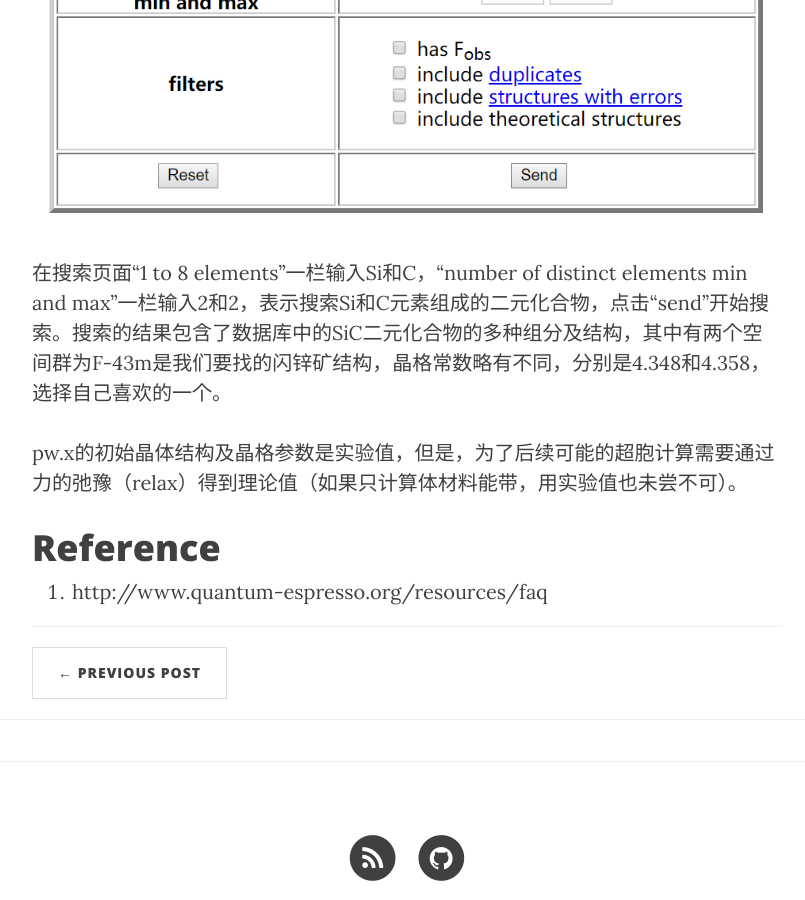
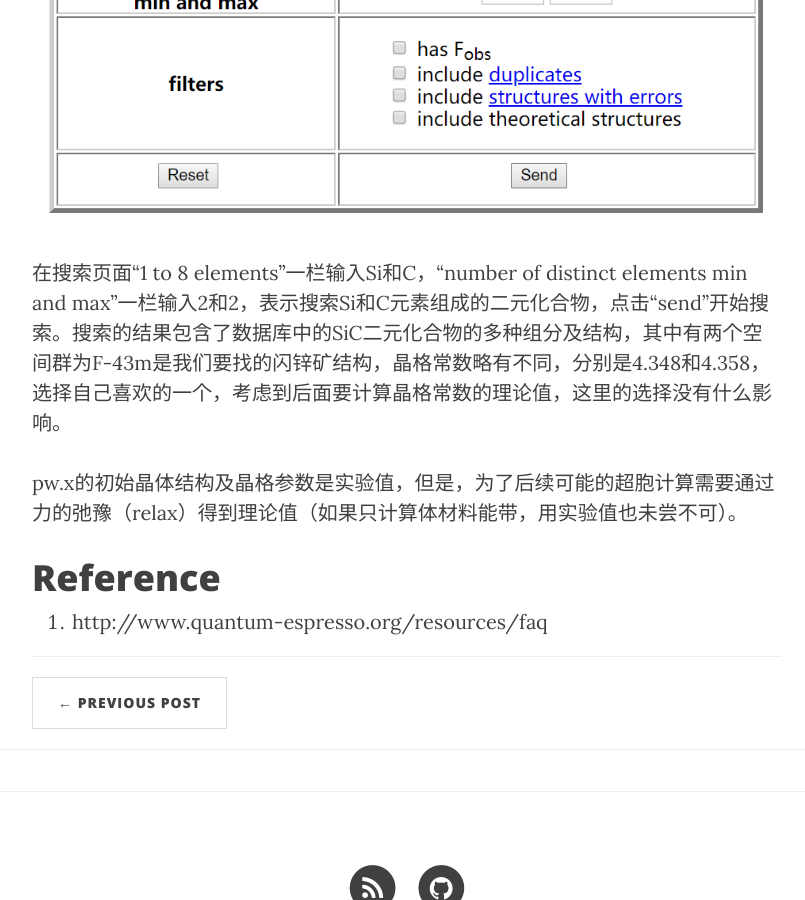
Before and after one commit to yyyu200/DFTbook, a Jekyll site: the page built from _posts/2019-04-01-HandsOn.md, in a window 1280 px wide and 900 px high, scrolled down 1107 px. Shown: the whole window, without its empty margins (233-1038 px from the left). Built offline with Jekyll 4.4.1, drawn with Linux system fonts in a browser that asks for light colours; nearby versions of some CDN libraries; comment, search, counter and statistics services are not loaded.

Commit message:
modify at20190402-12:15:14-aliyun

```diff
--- a/_posts/2019-04-01-HandsOn.md
+++ b/_posts/2019-04-01-HandsOn.md
@@ -32,7 +32,7 @@ trans: cube
     <img src="http://yyyu200.github.io/DFTbook/img/COD_send_search.png" />
 </p>
 
-在搜索页面“1 to 8 elements”一栏输入Si和C，“number of distinct elements min and max”一栏输入2和2，表示搜索Si和C元素组成的二元化合物，点击“send”开始搜索。搜索的结果包含了数据库中的SiC二元化合物的多种组分及结构，其中有两个空间群为F-43m是我们要找的闪锌矿结构，晶格常数略有不同，分别是4.348和4.358，选择自己喜欢的一个。
+在搜索页面“1 to 8 elements”一栏输入Si和C，“number of distinct elements min and max”一栏输入2和2，表示搜索Si和C元素组成的二元化合物，点击“send”开始搜索。搜索的结果包含了数据库中的SiC二元化合物的多种组分及结构，其中有两个空间群为F-43m是我们要找的闪锌矿结构，晶格常数略有不同，分别是4.348和4.358，选择自己喜欢的一个，考虑到后面要计算晶格常数的理论值，这里的选择没有什么影响。
 
 pw.x的初始晶体结构及晶格参数是实验值，但是，为了后续可能的超胞计算需要通过力的弛豫（relax）得到理论值（如果只计算体材料能带，用实验值也未尝不可）。
 
```
